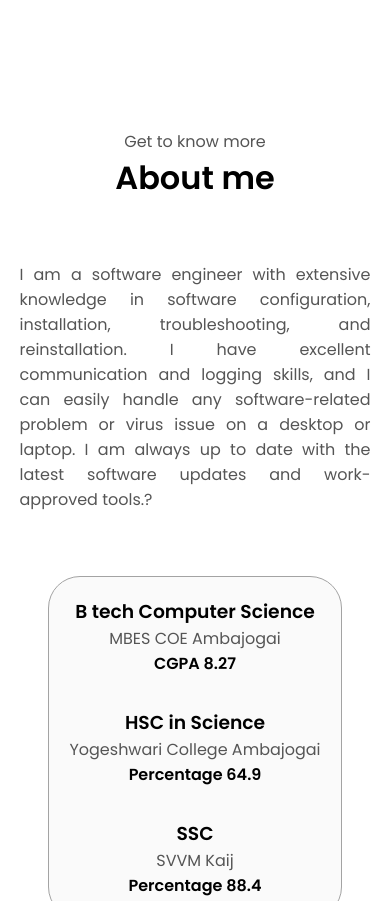
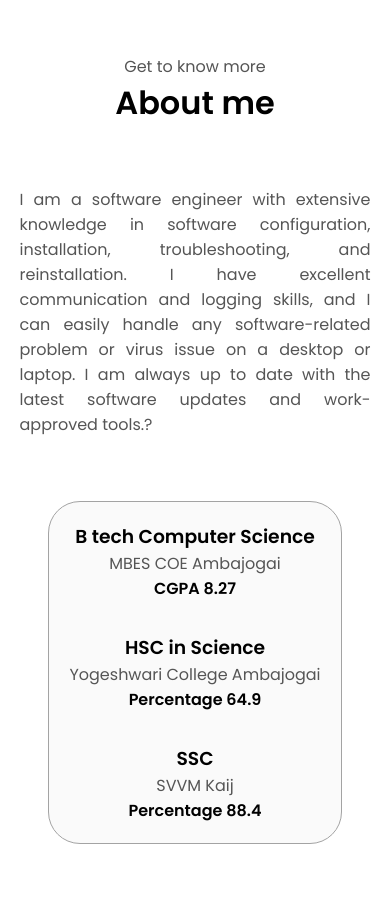
Before and after one commit to aniketpandit07/personal-portfolio-website, a plain HTML site: page index.html in a window 390 px wide. Shown: the part 824-1725 px from the top of the page. Drawn offline with Linux system fonts and the light colour scheme.

Commit message:
changes done

```diff
--- a/mediaqueries.css
+++ b/mediaqueries.css
@@ -54,7 +54,7 @@
     }
     #another-about{
       /* margin-top: 75px; */
-      margin-top: 15rem;
+      /* margin-top: 15rem; */
     }
   }
 
@@ -117,7 +117,7 @@
         flex-direction: row;
     }
     #another-about{
-      margin-top: 75px;
+      /* margin-top: 75px; */
       /* margin-top: 15rem; */
     }
   }
```
